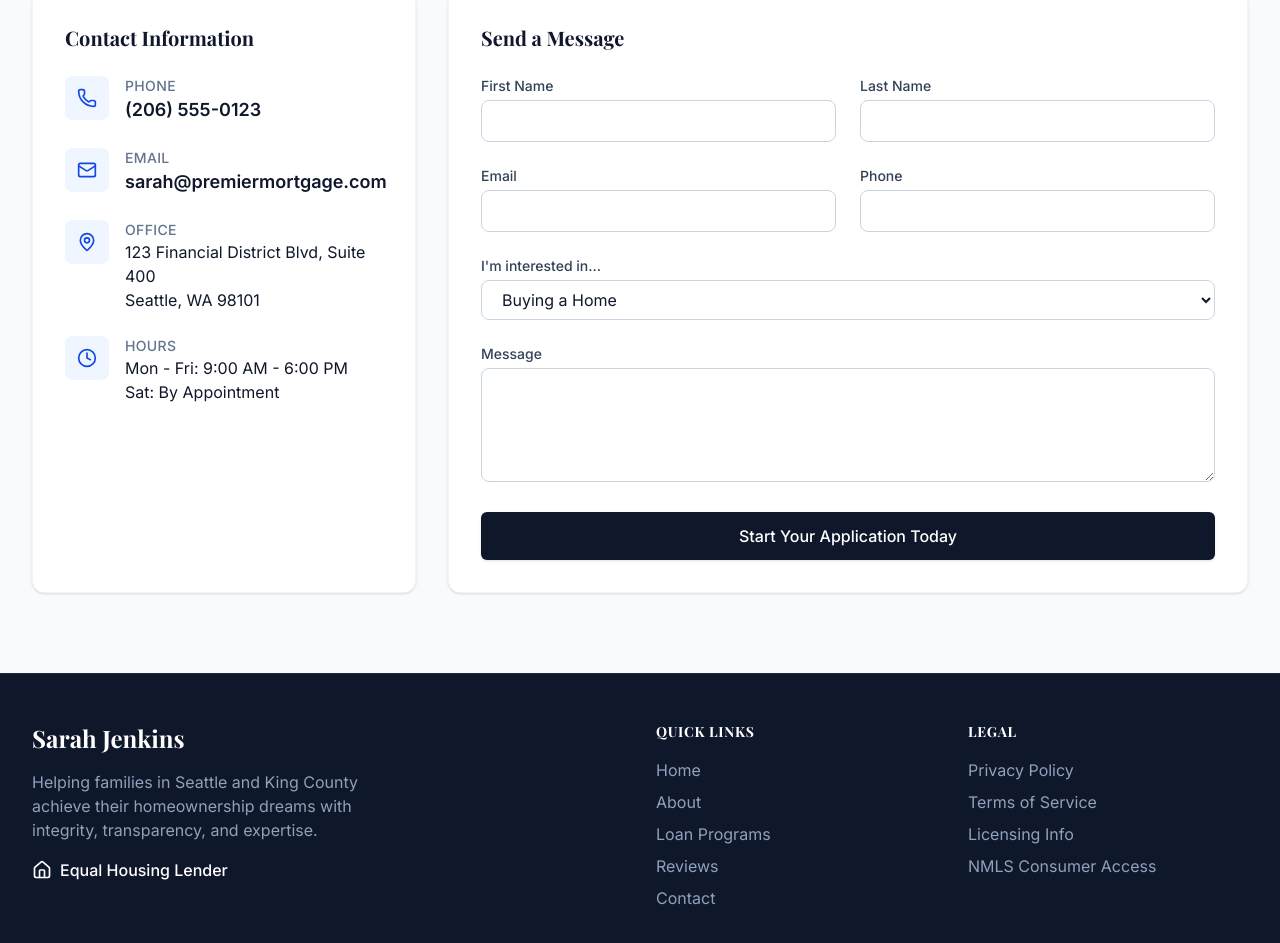
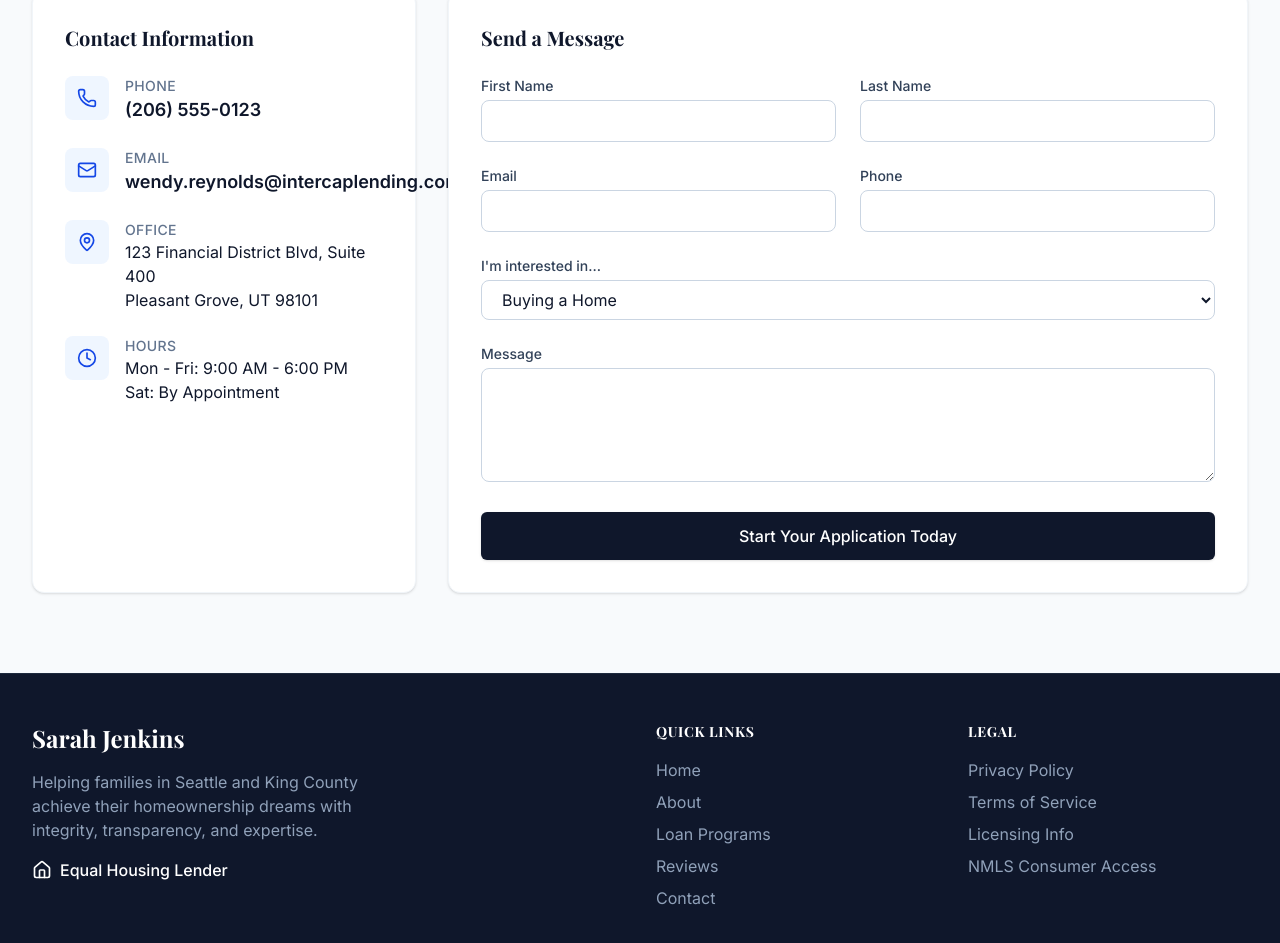
Before and after one commit to astraluxeindustries/wendy-reynolds, a React (Vite) app in the folder premium-mortgage-officer/: page / in a window 1280 px wide. Shown: the part 5888-6831 px from the top of the page. Built offline with nearby package versions, Linux system fonts and the light colour scheme; a web font is replaced by a local one.

Commit message:
Update contact information for the officer

```diff
--- a/premium-mortgage-officer/src/components/Contact.tsx
+++ b/premium-mortgage-officer/src/components/Contact.tsx
@@ -38,8 +38,8 @@
                 </div>
                 <div>
                   <p className="text-sm text-slate-500 font-medium uppercase tracking-wide">Email</p>
-                  <a href="mailto:sarah@premiermortgage.com" className="text-lg font-semibold text-slate-900 hover:text-blue-700 transition-colors">
-                    sarah@premiermortgage.com
+                  <a href="mailto:wendy.reynolds@intercaplending.com" className="text-lg font-semibold text-slate-900 hover:text-blue-700 transition-colors">
+                    wendy.reynolds@intercaplending.com
                   </a>
                 </div>
               </div>
@@ -52,7 +52,7 @@
                   <p className="text-sm text-slate-500 font-medium uppercase tracking-wide">Office</p>
                   <p className="text-slate-900">
                     123 Financial District Blvd, Suite 400<br />
-                    Seattle, WA 98101
+                    Pleasant Grove, UT 98101
                   </p>
                 </div>
               </div>
```
